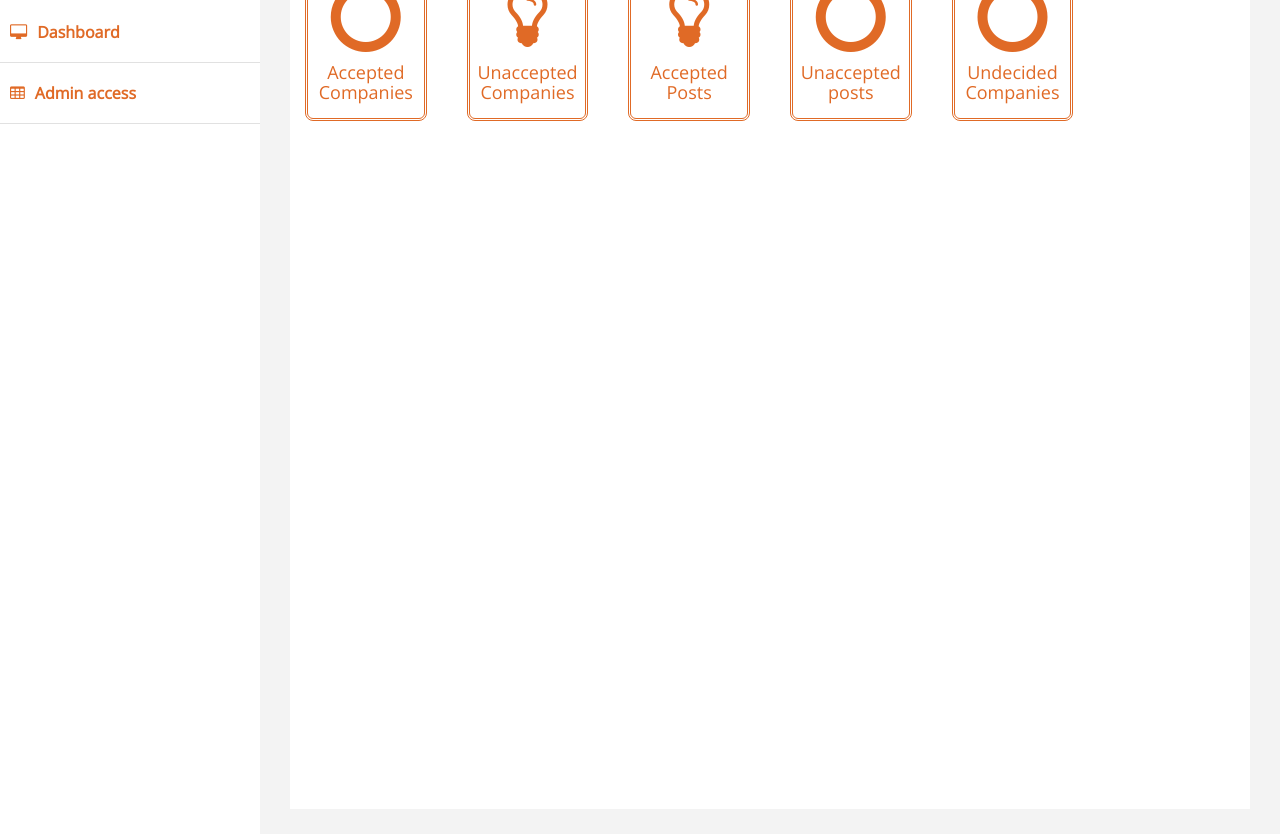
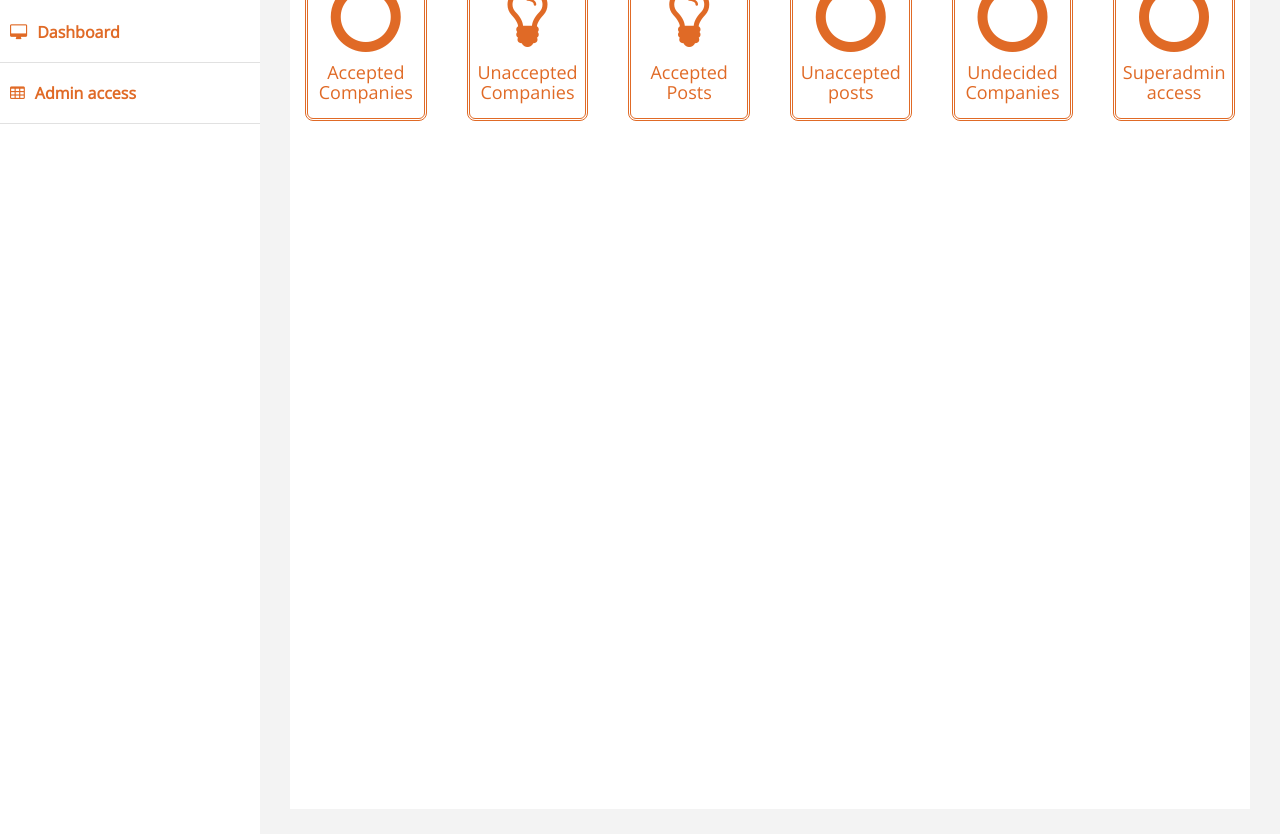
Before and after one commit to adrianabelei/50mushroom, a CodeIgniter app: page /database/index in a window 1280 px wide. Shown: the part 316-1150 px from the top of the page. Run offline with CodeIgniter, Linux system fonts and the light colour scheme; the visitor is signed in with stand-in values (Sample User, id 1); some libraries are stand-ins or nearby versions.

Commit message:
modified superadmin access

```diff
--- a/application/views/adminpanel/users.php
+++ b/application/views/adminpanel/users.php
@@ -142,10 +142,24 @@ if(null !==($this->session->userdata('id_superAdmin')) && null !==($this->sessio
     </div>
     <div class="col-lg-2 col-md-2 col-sm-2 col-xs-6">
                       <div class="div-square">
+                           <a href="" >
+
+                    <i class="fa fa-circle-o-notch fa-5x"></i>
+                      <h4>Undecided Companies</h4>
+
+
+                      </a>
+                      </div>
+
+
+    </div>
+
+     <div class="col-lg-2 col-md-2 col-sm-2 col-xs-6">
+                      <div class="div-square">
                            <a href="seeAdmin" >
 
                     <i class="fa fa-circle-o-notch fa-5x"></i>
-                      <h4>Undecided Companies</h4>
+                      <h4>Superadmin access</h4>
 
 
                       </a>
```
